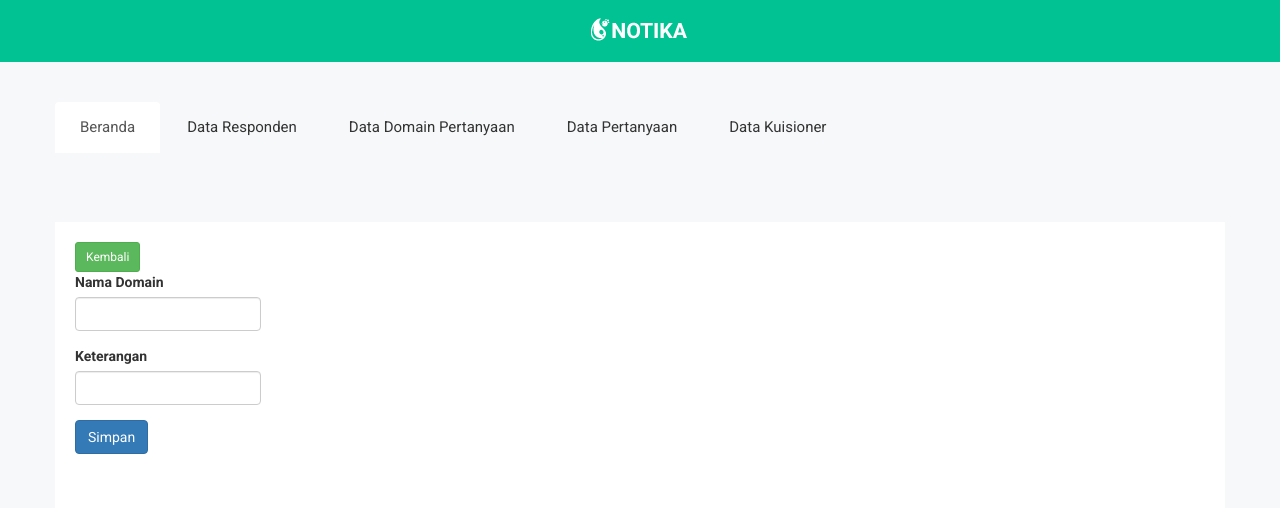
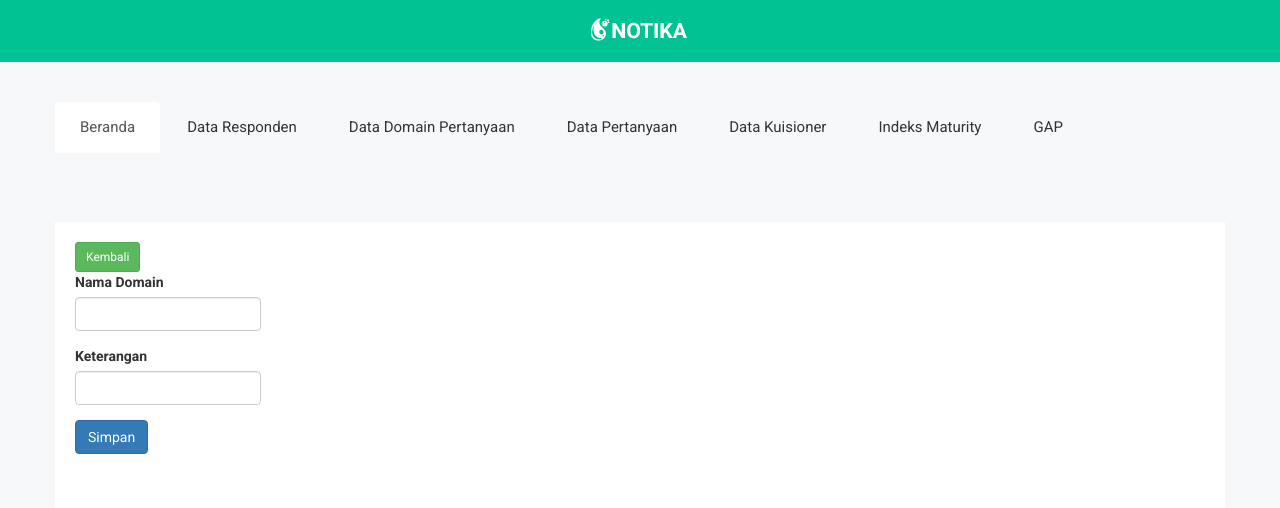
Before and after one commit to Marshall-19/aplikasi-kuisioner-framework-cobit, a PHP site: page /tambah_domain_pertanyaan.php in a window 1280 px wide. Shown: the top 508 px of the page. Run offline with PHP 8.4, Linux system fonts and the light colour scheme; a stand-in replaces the project's code that opens the database connection.

Commit message:
Penambahan menu

```diff
--- a/components/menu.php
+++ b/components/menu.php
@@ -12,6 +12,8 @@
                               <li><a href="tampil_domain_pertanyaan.php">Data Domain Pertanyaan</a></li>
                               <li><a href="tampil_pertanyaan.php">Data Pertanyaan</a></li>
                               <li><a href="tampil_kuisioner.php">Data Kuisioner</a></li>
+                              <li><a href="tambah_indeks_maturity.php">Indeks Maturity</a></li>
+                              <li><a href="tambah_gap.php">GAP</a></li>
                             </ul>
                         </nav>
                     </div>
@@ -31,6 +33,8 @@
                     <li><a href="tampil_domain_pertanyaan.php">Data Domain Pertanyaan</a></li>
                     <li><a href="tampil_pertanyaan.php">Data Pertanyaan</a></li>
                     <li><a href="tampil_kuisioner.php">Data Kuisioner</a></li>
+                    <li><a href="tambah_indeks_maturity.php">Indeks Maturity</a></li>
+                    <li><a href="tambah_gap.php">GAP</a></li>
                   </ul>
                 </div>
             </div>
--- /dev/null
+++ b/index.php
@@ -0,0 +1,3 @@
+<?php
+  header("Location: tampil_kuisioner.php");
+?>
```
